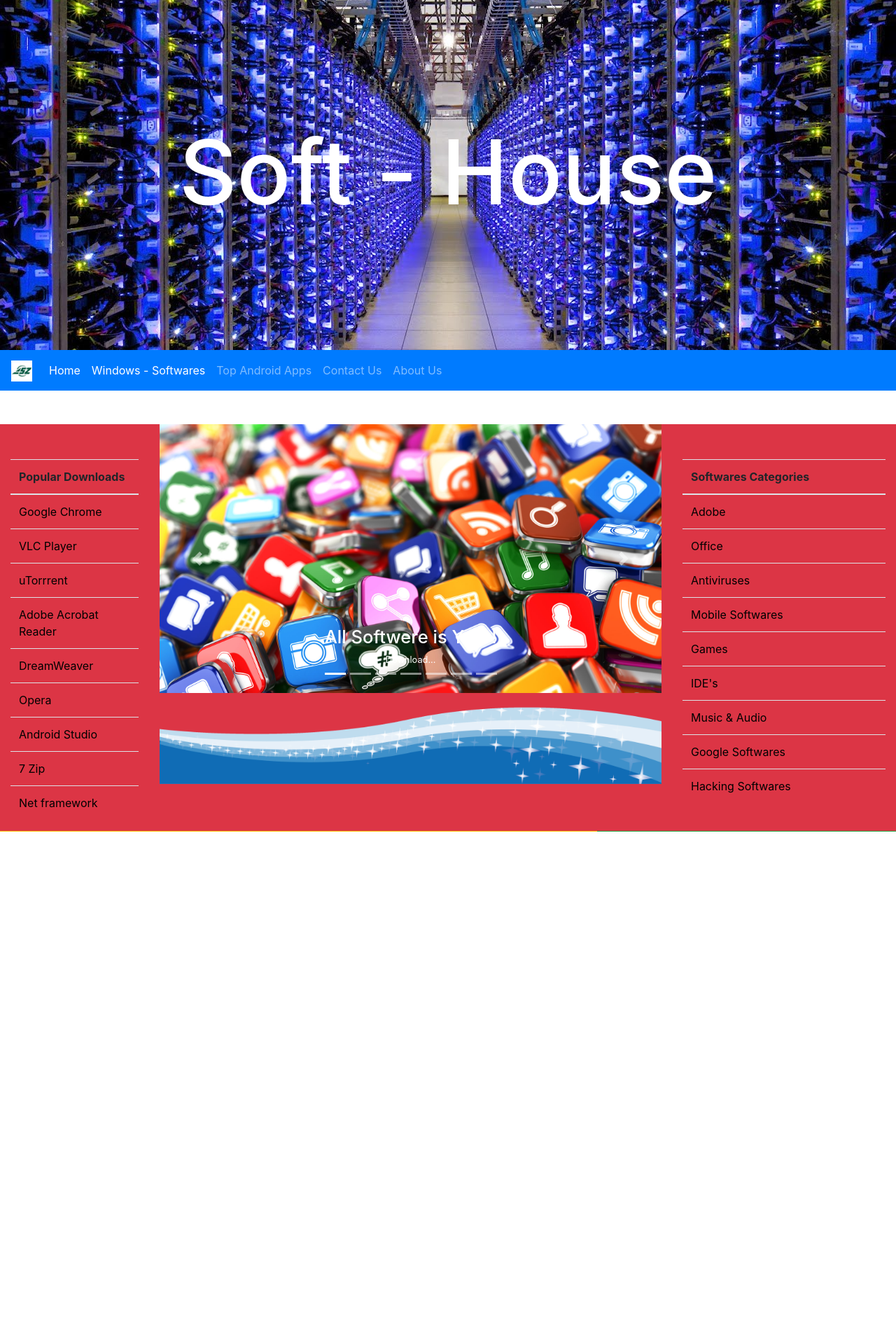
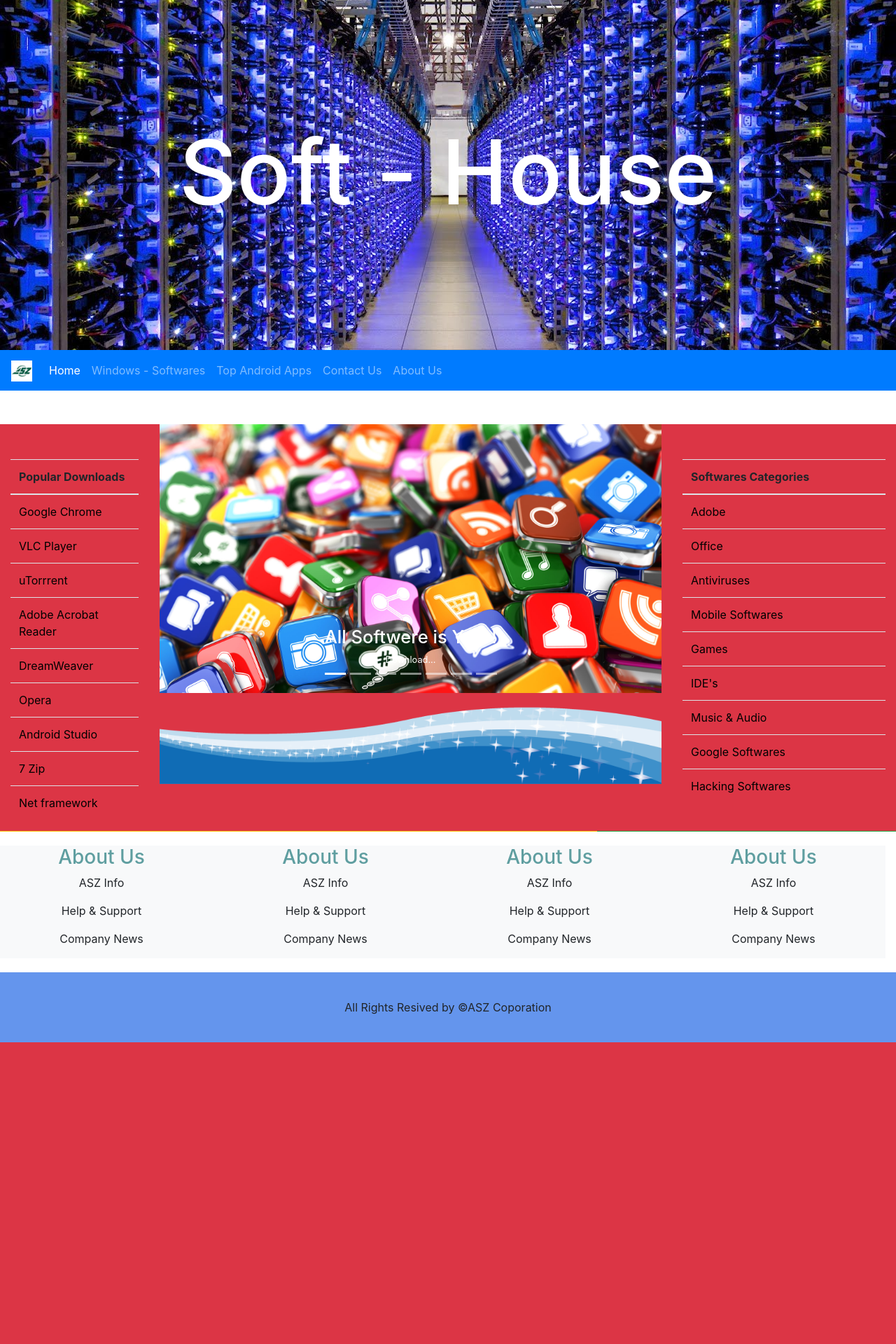
Before and after one commit to 69169/Soft-House, a PHP site: page /index.html in a window 1280 px wide. Shown: the top 1920 px of the page at 70% size. After the commit the page ends 1489 px from the top, so only its background shows below. Run offline with PHP 8.4, Linux system fonts and the light colour scheme.

Commit message:
ASZ WORK NEW PAGE

```diff
--- a/c-style.css
+++ b/c-style.css
@@ -1,4 +1,7 @@
 /* CSS Document */
+html{
+	scroll-behavior: smooth;
+}
 .h-top{
 	margin: 0px;
 	position: fixed;
@@ -35,3 +38,10 @@
 .sl-h-caption{
 	font-size: 2vw;
 }
+.bottom-row{
+	height: auto;
+	position: relative;
+	z-index: 2;
+	width: 100%;
+	margin: 20px 0px;
+}
--- a/index.html
+++ b/index.html
@@ -1,7 +1,6 @@
 <!doctype html>
 <html>
 <head>
-<script src="https://ajax.googleapis.com/ajax/libs/jquery/3.3.1/jquery.min.js"></script>
 <script src="javascript.js"></script>
 <link rel="stylesheet" type="text/css" href="c-style.css"/>
 <meta name="viewport" content="width=device-width, initial-scale=1.0" charset="utf-8">
@@ -17,14 +16,16 @@
   <div class="collapse navbar-collapse" id="collapsibleNavbar">
     <ul class="navbar-nav">
       <li class="nav-item active"> <a class="nav-link" href="#">Home</a> </li>
-      <li class="nav-item active"> <a class="nav-link" href="#">Windows - Softwares</a> </li>
-      <li class="nav-item"> <a class="nav-link" href="#">Top Android Apps</a> </li>
+      <li class="nav-item"> <a class="nav-link" href="softwares.html#window">Windows - Softwares</a> </li>
+      <li class="nav-item"> <a class="nav-link" href="softwares.html#android">Top Android Apps</a> </li>
       <li class="nav-item"> <a class="nav-link" href="#">Contact Us</a> </li>
-      <li class="nav-item"> <a class="nav-link" href="#">About Us</a> </li>
+      <li class="nav-item"> <a class="nav-link" href="#about">About Us</a> </li>
     </ul>
   </div>
 </nav>
-<div class="main-container" style="height: 2000px">
+
+
+<div class="main-container" style="height: auto">
   <div class="container-fluid">
 
 <!--	  1st row start-->
@@ -127,7 +128,7 @@
               </div>
             </div>
           </div>
-          <a class="carousel-control-prev" href="#demo" data-slide="prev"> <span class="carousel-control-prev-icon"></span> </a> <a class="carousel-control-next" href="#demo" data-slide="next"> <span class="carousel-control-next-icon"></span> </a> </div>
+          <a class="carousel-control-prev mPre" href="#demo" data-slide="prev"> <span class="carousel-control-prev-icon"></span> </a> <a class="carousel-control-next mNext" href="#demo" data-slide="next"> <span class="carousel-control-next-icon"></span> </a> </div>
 
         <!--			end carusal-->
 
@@ -202,21 +203,53 @@
 	  </div>
 <!--	  2nd row end-->
   </div>
+
+	<div class="row bg-light bottom-row" id="about">
+		<div class="col-sm-3">
+			<div style="text-align: center;">
+				<h3 style="color: cadetblue">About Us</h3>
+				<p>ASZ Info</p>
+				<p>Help &amp; Support</p>
+				<p>Company News</p>
+    		</div>
+		</div>
+		<div class="col-sm-3">
+			<div style="text-align: center;">
+				<h3 style="color: cadetblue">About Us</h3>
+				<p>ASZ Info</p>
+				<p>Help &amp; Support</p>
+				<p>Company News</p>
+    		</div>
+		</div>
+		<div class="col-sm-3">
+			<div style="text-align: center;">
+				<h3 style="color: cadetblue">About Us</h3>
+				<p>ASZ Info</p>
+				<p>Help &amp; Support</p>
+				<p>Company News</p>
+    		</div>
+		</div>
+		<div class="col-sm-3">
+			<div style="text-align: center;">
+				<h3 style="color: cadetblue">About Us</h3>
+				<p>ASZ Info</p>
+				<p>Help &amp; Support</p>
+				<p>Company News</p>
+    		</div>
+		</div>
+	</div>
+
+	<div style="width: 100%; height: 100px; background-color: cornflowerblue; vertical-align: middle;" align="center">
+		<footer style="line-height: 100px; text-align: center;">
+			All Rights Resived by &copy;ASZ Coporation
+		</footer>
+	</div>
+
+
 </div>
 <link rel="stylesheet" href="bootstrap4/css/bootstrap.min.css"/>
 <script src="bootstrap4/js/bootstrap.min.js"></script>
-
-
-	<div style="width: 290px;height: 150px;line-height: normal;text-align: left;padding-left: 10px">
-		<h3 style="text-decoration-color: cadetblue">About Us</h3>
-		<p>ASZ Info</p>
-		<p>Help & Support</p>
-		<p>Company News</p>
-    </div>
-
-	<div style="width: 1256px; height: 100px; background-color: cornflowerblue" align="center">
-		<footer style="padding-top: 40px">All Rights Resived by &copy;ASZ Coporation</footer>
-	</div>
+<script src="https://ajax.googleapis.com/ajax/libs/jquery/3.3.1/jquery.min.js"></script>
 
 </body>
 </html>
```
Also changed, not shown: f.php (added, +60 -0 lines), index.php (deleted, +0 -60 lines), softwares.html (added, +32 -0 lines).
